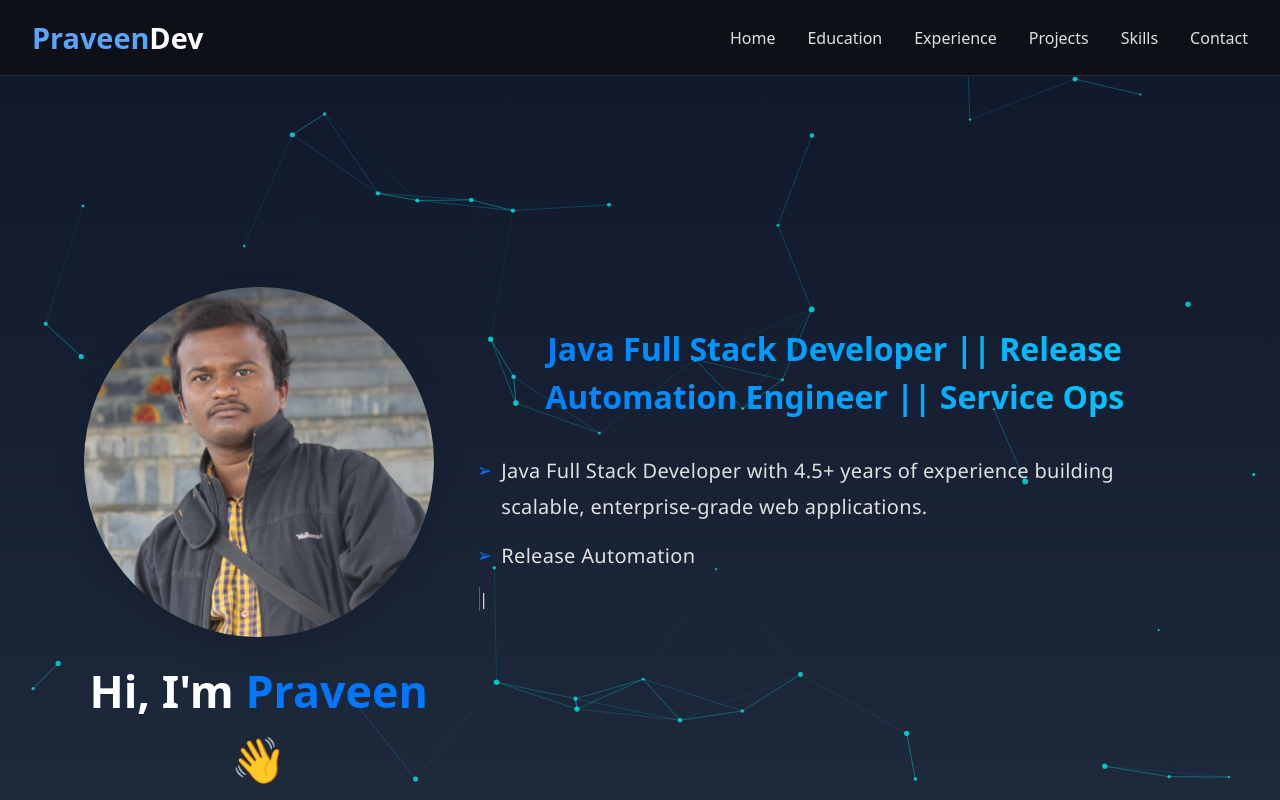
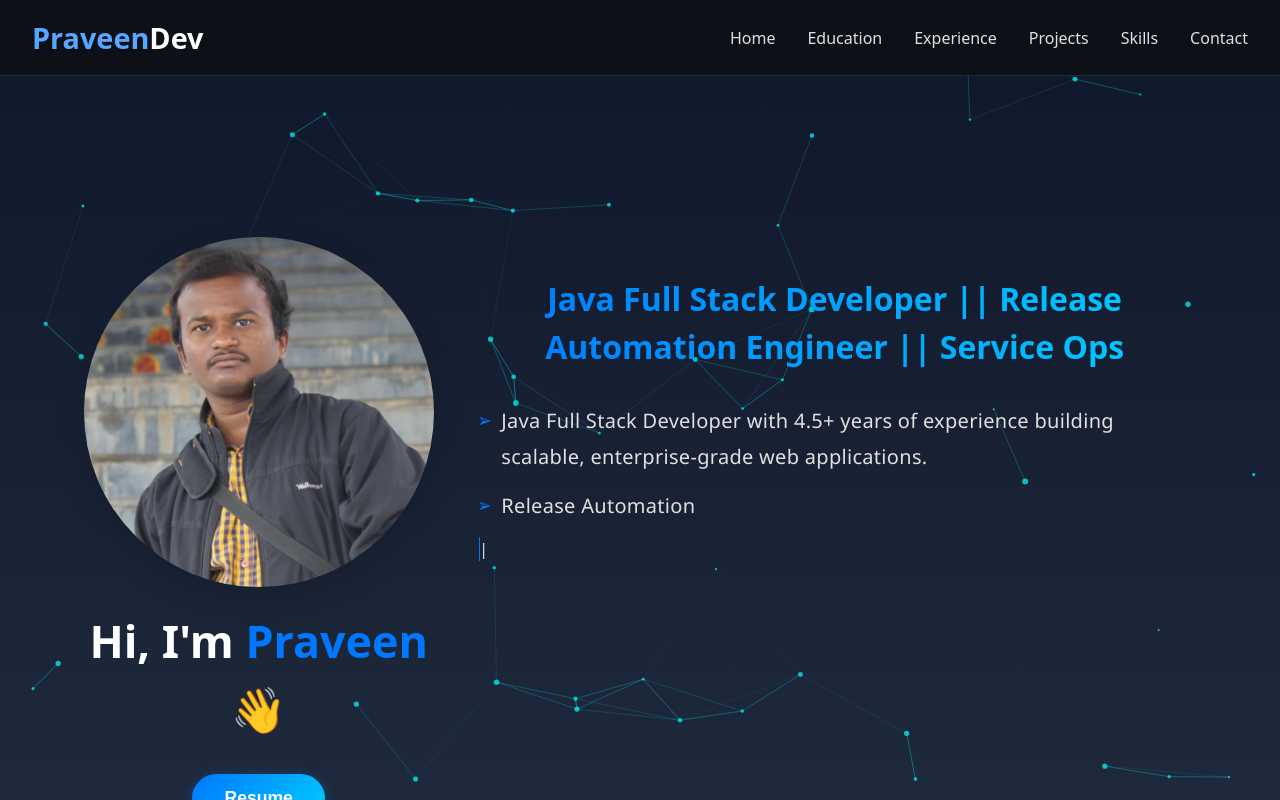
Before and after one commit to pravensv/pravensv.github.io, a React (Vite) app: page / in a window 1280 px wide. Shown: the top 800 px of the page. Built offline with nearby package versions, Linux system fonts and the light colour scheme; no server answers.

Commit message:
updated ..

```diff
--- a/src/pages/Home/Home.module.scss
+++ b/src/pages/Home/Home.module.scss
@@ -5,7 +5,7 @@
   padding: 3rem 2rem;
   /* Reduced horizontal padding for more width */
   min-height: 100vh;
-  margin-top: 90px;
+  margin-top: 40px;
 
   @media (max-width: 768px) {
     flex-direction: column;
```
